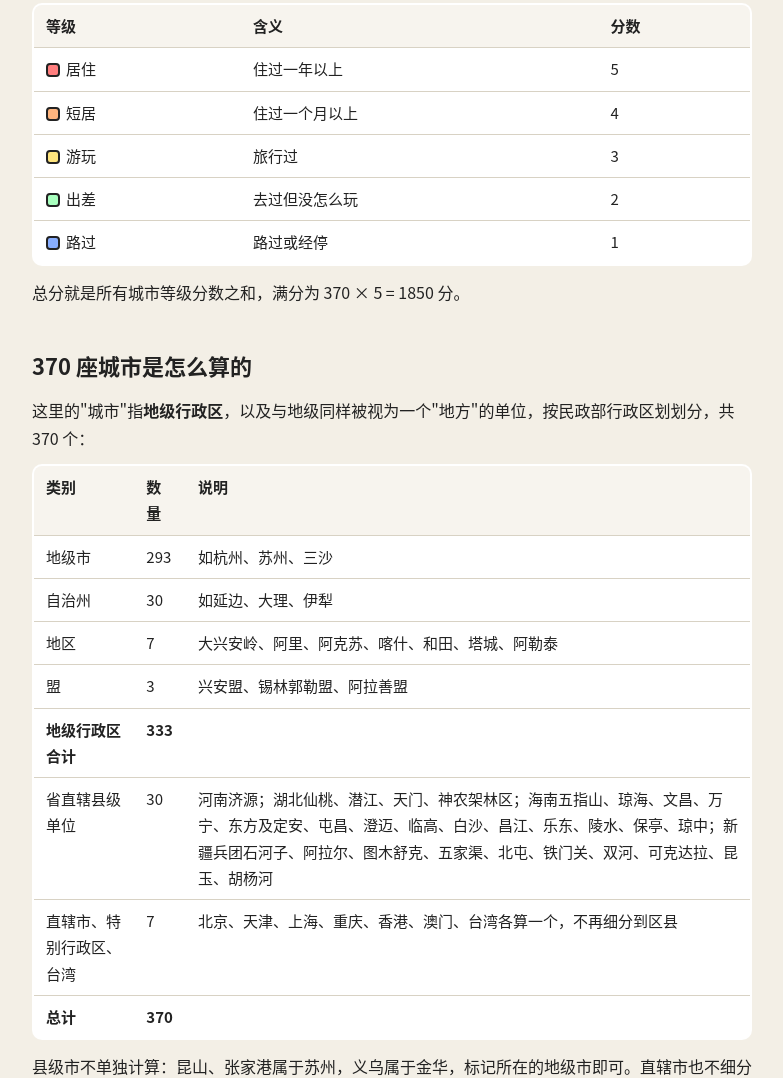
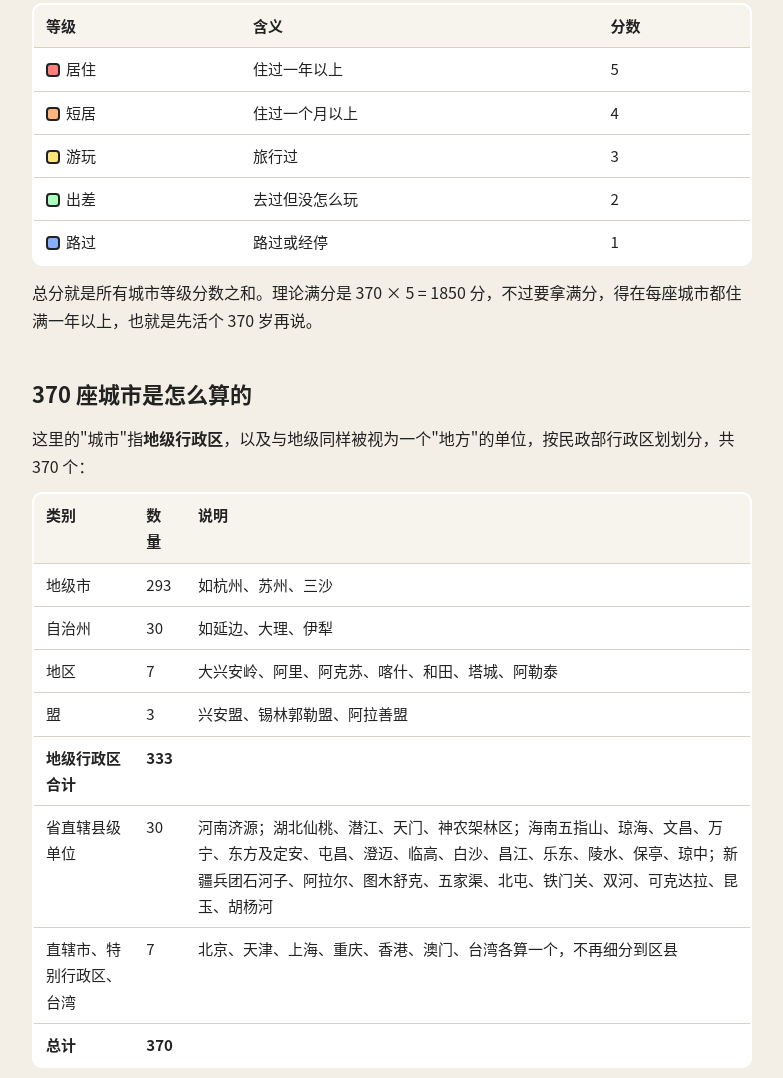
Before and after one commit to IdealistYu/city-ex, a website: page public/about.html in a window 1280 px wide. Shown: the part 1093-2171 px from the top of the page, without its empty margins (248-1031 px from the left). Drawn offline with Linux system fonts and the light colour scheme.

Commit message:
city-ex v2.3 update

```diff
--- a/public/about.html
+++ b/public/about.html
@@ -106,7 +106,7 @@
       <tr><td><span class="dot" style="background:#88AEFF"></span>路过</td><td>路过或经停</td><td>1</td></tr>
     </tbody>
   </table>
-  <p>总分就是所有城市等级分数之和，满分为 370 × 5 = 1850 分。</p>
+  <p>总分就是所有城市等级分数之和。理论满分是 370 × 5 = 1850 分，不过要拿满分，得在每座城市都住满一年以上，也就是先活个 370 岁再说。</p>
 
   <h2>370 座城市是怎么算的</h2>
   <p>这里的"城市"指<strong>地级行政区</strong>，以及与地级同样被视为一个"地方"的单位，按民政部行政区划划分，共 370 个：</p>
```
